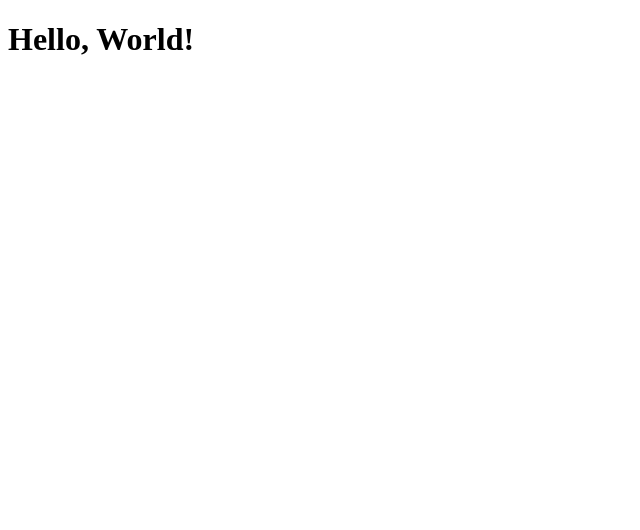
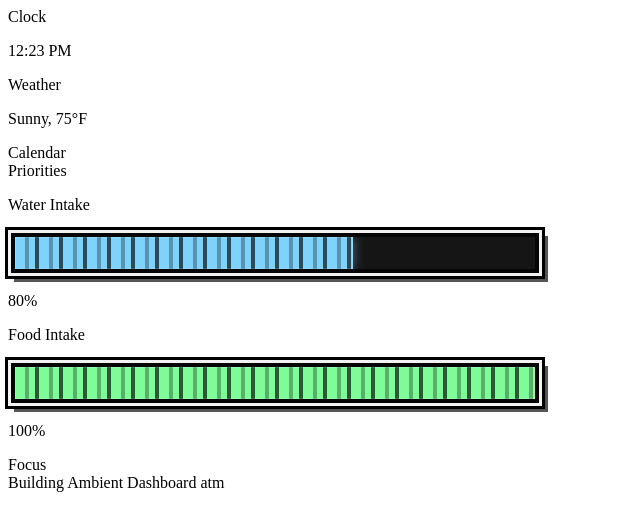
Before and after one commit to SimpleCaci/ambient-dashboard, a React (Vite) app: page / in a window 1280 px wide. Shown: the top 530 px of the page, without its empty margins (0-640 px from the left). Built offline with nearby package versions, Linux system fonts and the light colour scheme.

Commit message:
update: progress bar created and animated for the habit tracking priorities

```diff
--- a/src/App.tsx
+++ b/src/App.tsx
@@ -1,9 +1,43 @@
+ import React from 'react';
+ import ProgressBar from '../src/componets/ProgressBar.jsx';
+
+
 function App() {
   return (
-    <div className="App">
-      <h1>Hello, World!</h1>
+    <div className="dashboard">
+      <div>
+        Clock
+        <p>12:23 PM</p>
+      </div>
+      <div>
+        Weather
+        <p>Sunny, 75°F</p>
+      </div>
+      <div>
+        Calendar
+      </div>
+      <div>
+        Priorities
+      </div>
+      <div>
+        <div>
+          <p>Water Intake</p>
+          <ProgressBar progress={65} color="#7dd3fc" />
+          <p> 80% </p>
+        </div>
+
+        <div>
+          <p>Food Intake</p>
+          <ProgressBar progress={100} color="#7dfc98" />
+          <p> 100% </p>
+        </div>
+      </div>
+      <div>
+        Focus
+        <div>Building Ambient Dashboard atm</div>
+      </div>
     </div>
-  )
+  );
 }
 
 export default App;
--- /dev/null
+++ b/src/componets/ProgressBar.css
@@ -0,0 +1,61 @@
+.pixel-progress {
+  width: 100%;
+  max-width: 520px;
+  height: 32px;
+  padding: 4px;
+
+  background: #050505;
+
+  border: 3px solid #f2f2f2;
+
+  box-shadow:
+    0 0 0 3px #000,
+    6px 6px 0 #555;
+}
+
+.pixel-progress-inner {
+  width: 100%;
+  height: 100%;
+  background: #151515;
+  overflow: hidden;
+}
+
+.pixel-progress-fill {
+  height: 100%;
+  position: relative;
+
+  background:
+    repeating-linear-gradient(
+      90deg,
+      color-mix(in srgb, var(--accent) 100%, white 0%) 0px,
+      color-mix(in srgb, var(--accent) 100%, white 0%) 10px,
+
+      color-mix(in srgb, var(--accent) 70%, black 30%) 10px,
+      color-mix(in srgb, var(--accent) 70%, black 30%) 14px,
+
+      color-mix(in srgb, var(--accent) 100%, white 0%) 14px,
+      color-mix(in srgb, var(--accent) 100%, white 0%) 20px,
+
+      color-mix(in srgb, var(--accent) 35%, black 65%) 20px,
+      color-mix(in srgb, var(--accent) 35%, black 65%) 24px
+    );
+
+  background-size: 24px 100%;
+
+  animation: pixel-march 0.45s steps(4) infinite;
+
+  box-shadow:
+    inset 0 0 0 1px rgba(255, 255, 255, 0.15),
+    0 0 12px color-mix(in srgb, var(--accent) 50%, transparent);
+
+  transition: width 0.25s steps(8);
+}
+
+@keyframes pixel-march {
+  from {
+    background-position: 0 0;
+  }
+  to {
+    background-position: 24px 0;
+  }
+}
--- /dev/null
+++ b/src/componets/ProgressBar.jsx
@@ -0,0 +1,28 @@
+import React from 'react';
+import './ProgressBar.css';
+
+function ProgressBar({
+  progress = 0,
+  color = '#7dd3fc',
+}) {
+  const safeProgress = Math.max(
+    0,
+    Math.min(Number(progress) || 0, 100)
+  );
+
+  return (
+    <div className="pixel-progress">
+      <div className="pixel-progress-inner">
+        <div
+          className="pixel-progress-fill"
+          style={{
+            width: `${safeProgress}%`,
+            '--accent': color,
+          }}
+        />
+      </div>
+    </div>
+  );
+}
+
+export default ProgressBar;
```
Also changed, not shown: 5 other files (tests, documents, lock files or other folders).
